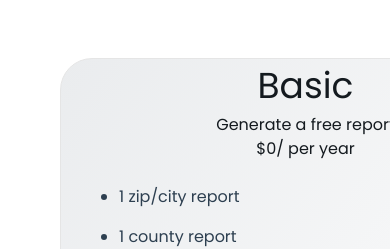
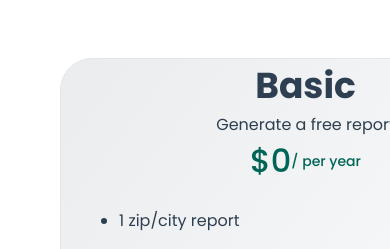
Before and after one commit to RayyanKhan4004/805Intelleigence, a Next.js app: page /subscription in a window 390 px wide. Shown: the part 881-1130 px from the top of the page. Built offline with nearby package versions, Linux system fonts and the light colour scheme; no server answers.

Commit message:
Subscription page done only navbar responsive left

```diff
--- a/src/features/subscription/components/HeroComponent.tsx
+++ b/src/features/subscription/components/HeroComponent.tsx
@@ -18,7 +18,7 @@ function HeroComponent() {
         linear-gradient(to bottom, #DCDDDF 1px, transparent 1px)
       `,
       backgroundSize: '40px 40px', // size of each square in the grid
-      backgroundColor: 'rgba(255,255,255,1)',
+      backgroundColor: 'var(--color-stroke2)',
     }
   }
   //   useEffect(() => {
--- a/src/features/subscription/components/ListCard.tsx
+++ b/src/features/subscription/components/ListCard.tsx
@@ -43,19 +43,24 @@ const data = [
 
 function ListCard() {
   return (
-    <div className="flex gap-[20px] justify-center max-md:flex-col">
+    <div className="flex gap-[20px] justify-center flex-nowrap items-center max-sm:flex-col  max-xl:flex-wrap ">
       {data.map(item => {
         return (
           <div className="w-[451px] h-[603px] border border-app-stroke rounded-[32px] pl-[40px] bg-gradient-to-br from-[#EAECEE] to-[#FFFFFF] relative ">
-            <Typography variant="Heading1" className="text-center">
+            <Typography variant="Heading1" className="text-center text-app-primary font-bold">
               {item.title}
             </Typography>
-            <Typography variant="Heading2" className="text-center">
+            <Typography variant="Heading2" className="text-center text-app-primary">
               {item.subtitle}
             </Typography>
-            <Typography variant="h8" className="text-center text-nowrap flex justify-center">
+            <Typography
+              variant="h8"
+              className="text-center text-nowrap flex justify-center font-medium text-app-green text-[32px] items-center"
+            >
               {item.price}
-              <Typography variant="TableTextSize">/ per year</Typography>
+              <Typography variant="TableTextSize" className="text-[14px]">
+                / per year
+              </Typography>
             </Typography>
             <ul className="mt-6 space-y-4">
               {item.li.map((curr, ind) => (
```
